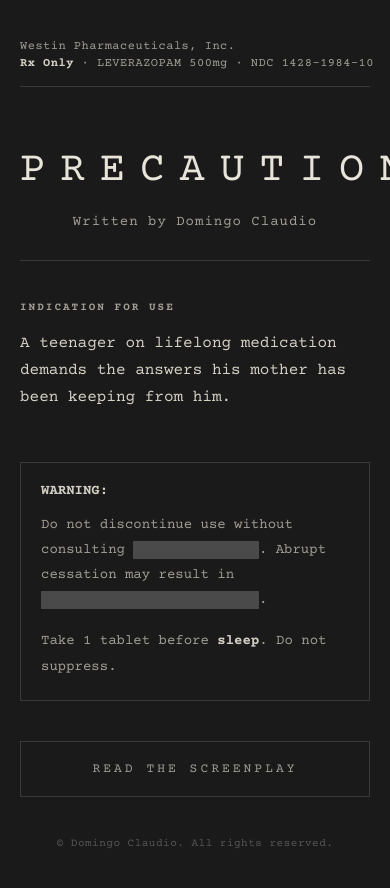
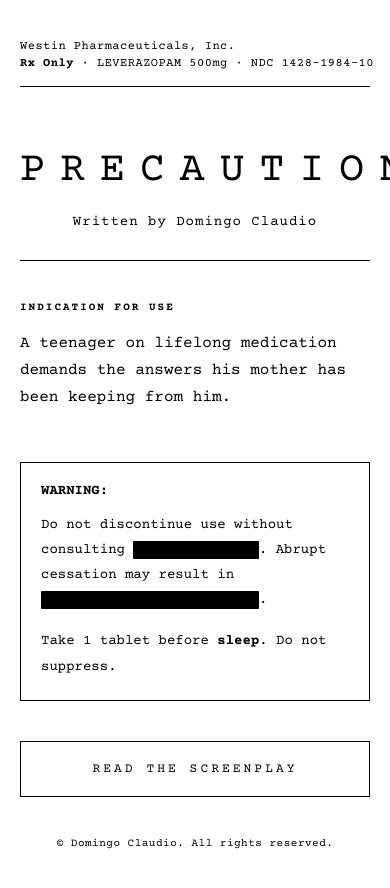
Before and after one commit to domclaudio/precautionsfilm, a plain HTML site: page index.html in a window 390 px wide. Shown: the top 888 px of the page. Drawn offline with nearby package versions, Linux system fonts and the light colour scheme.

Commit message:
Update index.html site colors to white bg / matte black text

```diff
--- a/index.html
+++ b/index.html
@@ -16,8 +16,8 @@
         }
 
         body {
-            background-color: #1a1a1a;
-            color: #d4cfc4;
+            background-color: #ffffff;
+            color: #000000;
             font-family: 'Courier Prime', 'Courier New', Courier, monospace;
             min-height: 100vh;
             display: flex;
@@ -32,33 +32,21 @@
             padding: 40px 0 60px;
         }
 
-        /* Top pharmaceutical header */
         .pharma-header {
             display: flex;
             justify-content: space-between;
             align-items: baseline;
             font-size: 12px;
             letter-spacing: 0.5px;
-            color: #a09d94;
+            color: #000000;
             padding-bottom: 16px;
-            border-bottom: 1px solid #3a3a3a;
+            border-bottom: 1px solid #000000;
         }
 
-        .pharma-header .left {
-            white-space: nowrap;
-        }
+        .pharma-header .left { white-space: nowrap; }
+        .pharma-header .right { text-align: right; white-space: nowrap; }
+        .pharma-header .rx { font-weight: 700; color: #000000; }
 
-        .pharma-header .right {
-            text-align: right;
-            white-space: nowrap;
-        }
-
-        .pharma-header .rx {
-            font-weight: 700;
-            color: #d4cfc4;
-        }
-
-        /* Title */
         .title {
             text-align: center;
             padding: 60px 0 20px;
@@ -69,7 +57,7 @@
             font-size: clamp(42px, 8vw, 80px);
             font-weight: 400;
             letter-spacing: 0.35em;
-            color: #e8e4da;
+            color: #000000;
             text-transform: uppercase;
         }
 
@@ -77,34 +65,30 @@
             text-align: center;
             font-size: 14px;
             letter-spacing: 1px;
-            color: #a09d94;
+            color: #000000;
             padding-bottom: 30px;
-            border-bottom: 1px solid #3a3a3a;
+            border-bottom: 1px solid #000000;
         }
 
-        /* Indication section */
-        .indication {
-            padding: 40px 0;
-        }
+        .indication { padding: 40px 0; }
 
         .indication .label {
             font-size: 11px;
             font-weight: 700;
             letter-spacing: 2px;
             text-transform: uppercase;
-            color: #a09d94;
+            color: #000000;
             margin-bottom: 16px;
         }
 
         .indication .synopsis {
             font-size: 16px;
             line-height: 1.7;
-            color: #d4cfc4;
+            color: #000000;
         }
 
-        /* Warning box */
         .warning-box {
-            border: 1px solid #3a3a3a;
+            border: 1px solid #000000;
             padding: 28px 32px;
             margin: 10px 0 40px;
         }
@@ -113,17 +97,17 @@
             font-weight: 700;
             font-size: 14px;
             margin-bottom: 14px;
-            color: #d4cfc4;
+            color: #000000;
         }
 
         .warning-box p {
             font-size: 14px;
             line-height: 1.8;
-            color: #a09d94;
+            color: #000000;
         }
 
         .redacted {
-            background-color: #4a4a4a;
+            background-color: #000000;
             color: transparent;
             padding: 1px 4px;
             user-select: none;
@@ -133,22 +117,21 @@
         .warning-box .dosage {
             margin-top: 16px;
             font-size: 14px;
-            color: #a09d94;
+            color: #000000;
         }
 
         .warning-box .dosage strong {
-            color: #d4cfc4;
+            color: #000000;
             font-weight: 700;
         }
 
-        /* Read screenplay button */
         .read-btn {
             display: block;
             width: 100%;
             padding: 20px;
             background: transparent;
-            border: 1px solid #3a3a3a;
-            color: #a09d94;
+            border: 1px solid #000000;
+            color: #000000;
             font-family: 'Courier Prime', 'Courier New', Courier, monospace;
             font-size: 13px;
             letter-spacing: 3px;
@@ -160,158 +143,52 @@
         }
 
         .read-btn:hover {
-            border-color: #6a6a6a;
-            color: #e8e4da;
+            background-color: #000000;
+            color: #ffffff;
         }
 
-        .read-btn.active {
-            border-color: #6a6a6a;
-            color: #e8e4da;
-            border-bottom: none;
-        }
-
-        /* Screenplay embed container */
-        .screenplay-viewer {
-            display: none;
-            width: 100%;
-            border: 1px solid #6a6a6a;
-            border-top: none;
-            margin-bottom: 40px;
-            background: #2a2a2a;
-        }
-
-        .screenplay-viewer.visible {
-            display: block;
-        }
-
-        .screenplay-viewer iframe {
-            width: 100%;
-            height: 80vh;
-            border: none;
-            display: block;
-        }
-
-        .viewer-controls {
-            display: flex;
-            justify-content: space-between;
-            align-items: center;
-            padding: 10px 16px;
-            border-top: 1px solid #3a3a3a;
-            font-size: 11px;
-            color: #6a6a6a;
-            letter-spacing: 1px;
-        }
-
-        .viewer-controls a {
-            color: #a09d94;
-            text-decoration: none;
-            font-size: 11px;
-            letter-spacing: 1px;
-            transition: color 0.3s ease;
-        }
-
-        .viewer-controls a:hover {
-            color: #e8e4da;
-        }
-
-        /* Footer */
         .footer {
             text-align: center;
             padding: 40px 0 20px;
             font-size: 11px;
             letter-spacing: 0.5px;
-            color: #555;
+            color: #000000;
         }
 
-        /* Responsive */
         @media (max-width: 600px) {
-            .pharma-header {
-                flex-direction: column;
-                gap: 4px;
-            }
-
-            .pharma-header .right {
-                text-align: left;
-            }
-
-            .warning-box {
-                padding: 20px;
-            }
-
-            .screenplay-viewer iframe {
-                height: 60vh;
-            }
+            .pharma-header { flex-direction: column; gap: 4px; }
+            .pharma-header .right { text-align: left; }
+            .warning-box { padding: 20px; }
         }
     </style>
 </head>
 <body>
     <div class="container">
-        <!-- Pharmaceutical header -->
         <div class="pharma-header">
             <span class="left">Westin Pharmaceuticals, Inc.</span>
             <span class="right"><span class="rx">Rx Only</span> &middot; LEVERAZOPAM 500mg &middot; NDC 1428-1984-10</span>
         </div>
 
-        <!-- Title -->
         <div class="title">
             <h1>Precautions</h1>
         </div>
 
-        <!-- Byline -->
         <div class="byline">Written by Domingo Claudio</div>
 
-        <!-- Indication for Use -->
         <div class="indication">
             <div class="label">Indication for Use</div>
             <div class="synopsis">A teenager on lifelong medication demands the answers his mother has been keeping from him.</div>
         </div>
 
-        <!-- Warning box -->
         <div class="warning-box">
             <div class="warning-title">WARNING:</div>
             <p>Do not discontinue use without consulting <span class="redacted">XXXXXXXXXXXXXX</span>. Abrupt cessation may result in <span class="redacted">XXXXXXXXXXXXXXXXXXXXXXXXX</span>.</p>
             <p class="dosage">Take 1 tablet before <strong>sleep</strong>. Do not suppress.</p>
         </div>
 
-        <!-- Read the screenplay button -->
-        <button class="read-btn" id="readBtn" onclick="toggleScreenplay()">Read the Screenplay</button>
+        <a href="/read-the-script" class="read-btn">Read the Screenplay</a>
 
-        <!-- Embedded screenplay viewer -->
-        <div class="screenplay-viewer" id="screenplayViewer">
-            <iframe id="screenplayFrame" title="Precautions Screenplay" allowfullscreen></iframe>
-            <div class="viewer-controls">
-                <span>Precautions &mdash; Screenplay</span>
-                <a href="https://drive.google.com/file/d/1AEKb3LdvmQD0CrhcA-gAUXQrwlS-IWot/view?usp=sharing" target="_blank" rel="noopener">Open in Google Drive &rarr;</a>
-            </div>
-        </div>
-
-        <!-- Footer -->
         <div class="footer">&copy; Domingo Claudio. All rights reserved.</div>
     </div>
-
-    <script>
-        let loaded = false;
-
-        function toggleScreenplay() {
-            const viewer = document.getElementById('screenplayViewer');
-            const btn = document.getElementById('readBtn');
-            const frame = document.getElementById('screenplayFrame');
-
-            if (viewer.classList.contains('visible')) {
-                viewer.classList.remove('visible');
-                btn.classList.remove('active');
-                btn.textContent = 'Read the Screenplay';
-            } else {
-                if (!loaded) {
-                    frame.src = 'https://drive.google.com/file/d/1AEKb3LdvmQD0CrhcA-gAUXQrwlS-IWot/preview';
-                    loaded = true;
-                }
-                viewer.classList.add('visible');
-                btn.classList.add('active');
-                btn.textContent = 'Close';
-                viewer.scrollIntoView({ behavior: 'smooth', block: 'nearest' });
-            }
-        }
-    </script>
 </body>
 </html>
```
